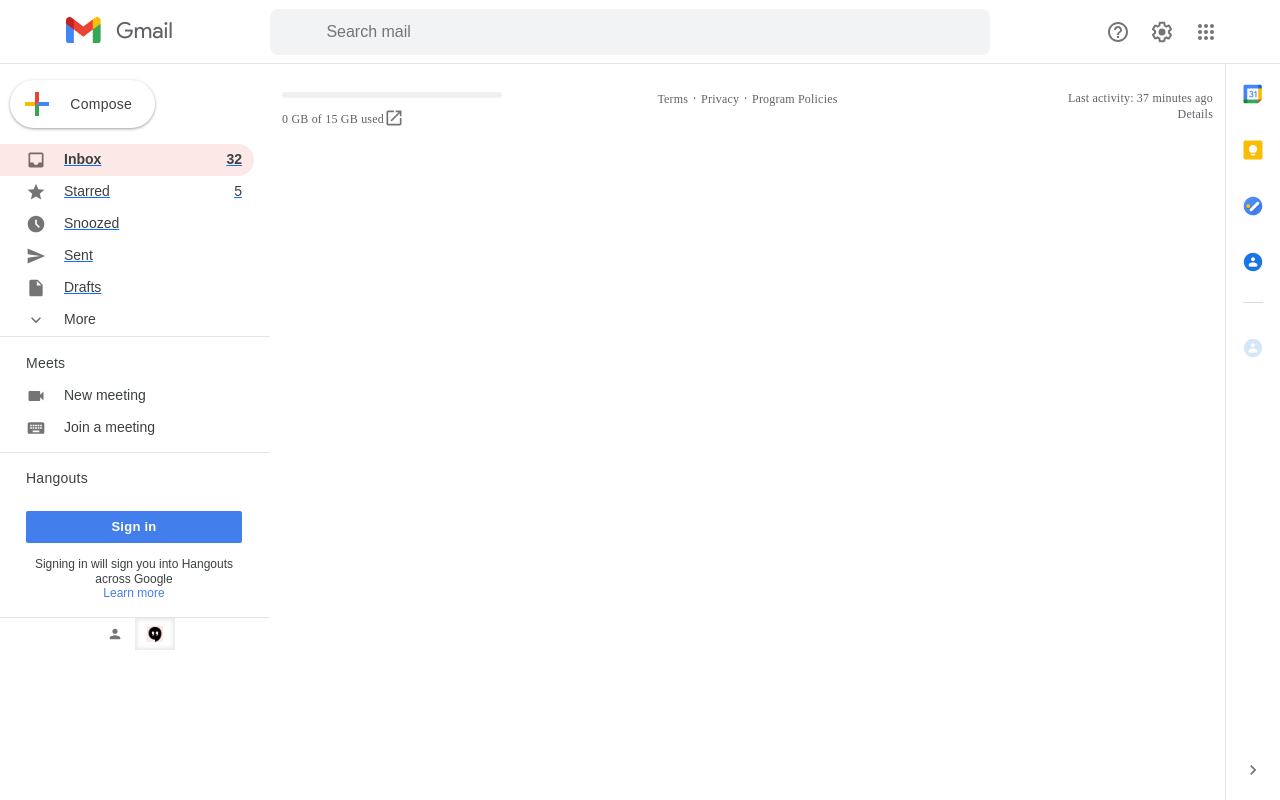
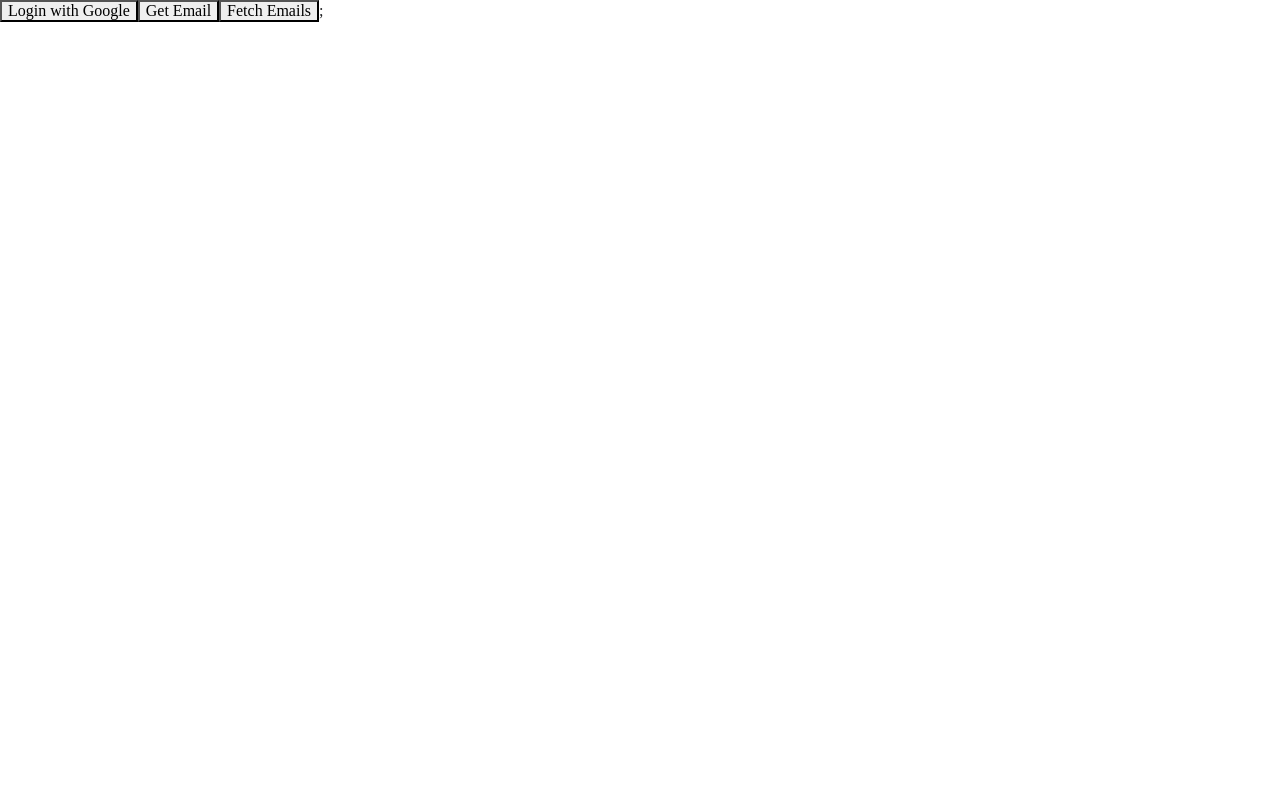
Before and after one commit to AmanRaSingh/AmanGmailClone, a React (Create React App) app: page / in a window 1280 px wide. Built offline with nearby package versions, Linux system fonts and the light colour scheme; a web font is replaced by a local one.

Commit message:
gmail api

```diff
--- a/src/App.js
+++ b/src/App.js
@@ -9,16 +9,19 @@
 import Snoozed from './Component/snoozed/Snoozed';
 import Sent from './Component/Sent/Sent';
 import Draft from './Component/snoozed/Draft/Draft';
+import Gmailapi from './GmailAPI/Gmailapi';
 
 function App() {
   return (
     <>
-      <div class="body-wrapper">
+      <Gmailapi />
+
+      {/* <div class="body-wrapper">
 
         <Header />
-        <Leftsidebar />
+        <Leftsidebar/>
         <Routes>
-          <Route path="/inbox" element={<Body />} />
+          <Route path="/aman" element={<Body />} />
           <Route path="/starred" element={<Starred />} />
           <Route path="/snoozed" element={<Snoozed />} />
           <Route path="/sent" element={<Sent />} />
@@ -26,9 +29,37 @@
         </Routes>
         <Rightsider />
         <Footer />
-      </div>
+      </div> */}
     </>
   );
 }
 
 export default App;
+
+
+// import { useRef, useState } from 'react';
+// import './App.css';
+
+// function App() {
+//   const hook = useRef('')
+//   const [name, setName] = useState("Input field")
+
+//   function Reset() {
+//     setName("")
+//     hook.current.focus()
+//   }
+//   function Color() {
+//     hook.current.style.color = 'red'
+//   }
+
+//   return (
+//     <div className="App">
+//       <h1>useRef</h1>
+//       <input ref={hook} type='text' value={name} onChange={(e) => setName(e.target.value)} />
+//       <button onClick={Reset}>Reset</button>
+//       <button onClick={Color}> Change input color</button>
+//     </div>
+//   );
+
+// }
+// export default App;
--- a/src/Component/Leftsidebar.jsx
+++ b/src/Component/Leftsidebar.jsx
@@ -17,7 +17,7 @@
         <div class="left-siderbar-label">
           <ul class="labels category-item-list">
 
-           <NavLink className='like' to={'/inbox'}> <li class="category-item active">
+           <NavLink className='like' to={'/aman'}> <li class="category-item active">
               <div>
                 <svg class="category-item-icon" xmlns="http://www.w3.org/2000/svg" height="24px" viewBox="0 0 24 24" width="24px" fill="#000000"><path d="M0 0h24v24H0V0z" fill="none"/><path d="M19 3H4.99c-1.11 0-1.98.89-1.98 2L3 19c0 1.1.88 2 1.99 2H19c1.1 0 2-.9 2-2V5c0-1.11-.9-2-2-2zm0 12h-4c0 1.66-1.35 3-3 3s-3-1.34-3-3H4.99V5H19v10z"/></svg>
                 <span class="category-item-title">Inbox</span>
```
Also changed, not shown: src/Use-Ref/Use.jsx (added, +38 -0 lines).
